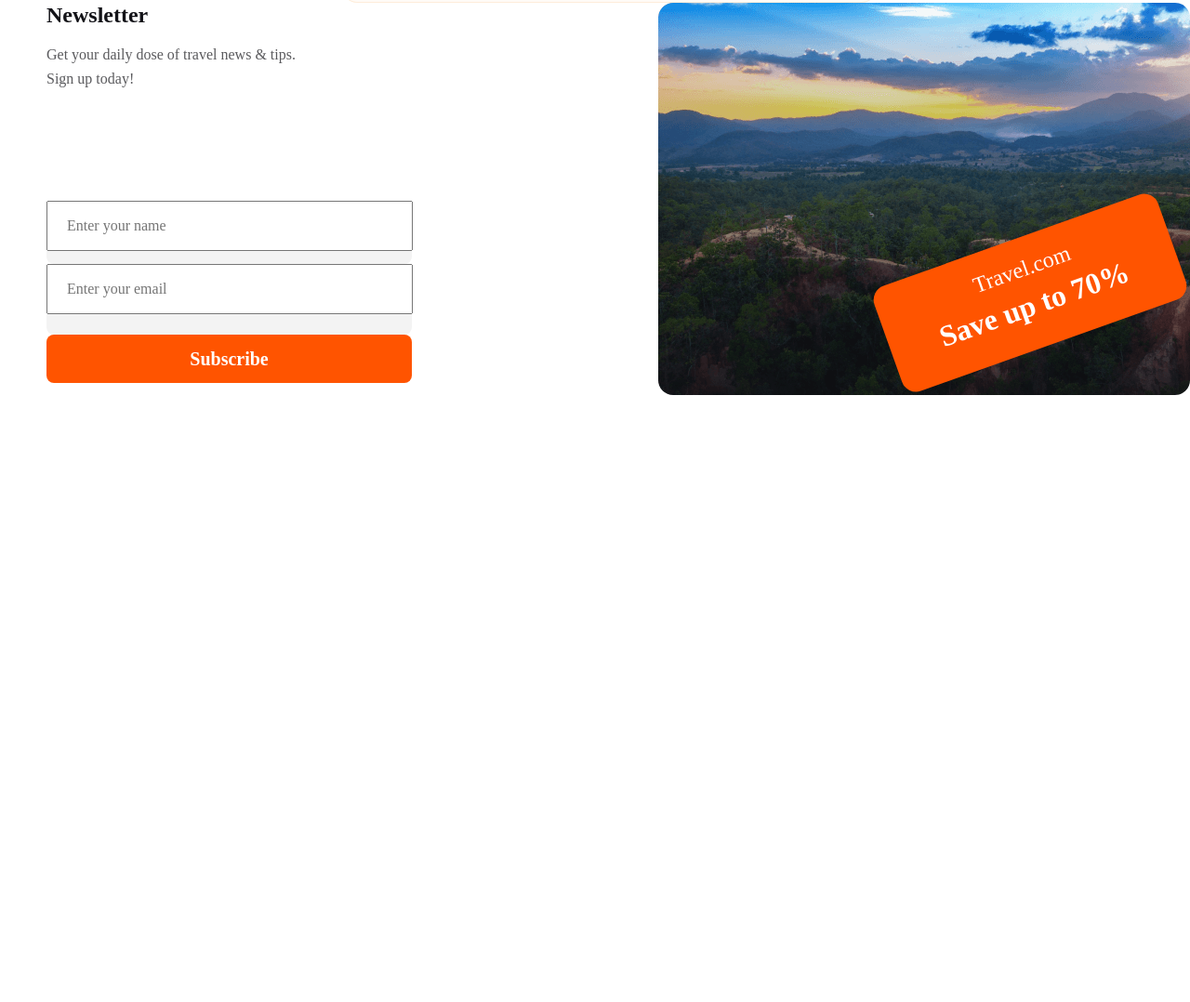
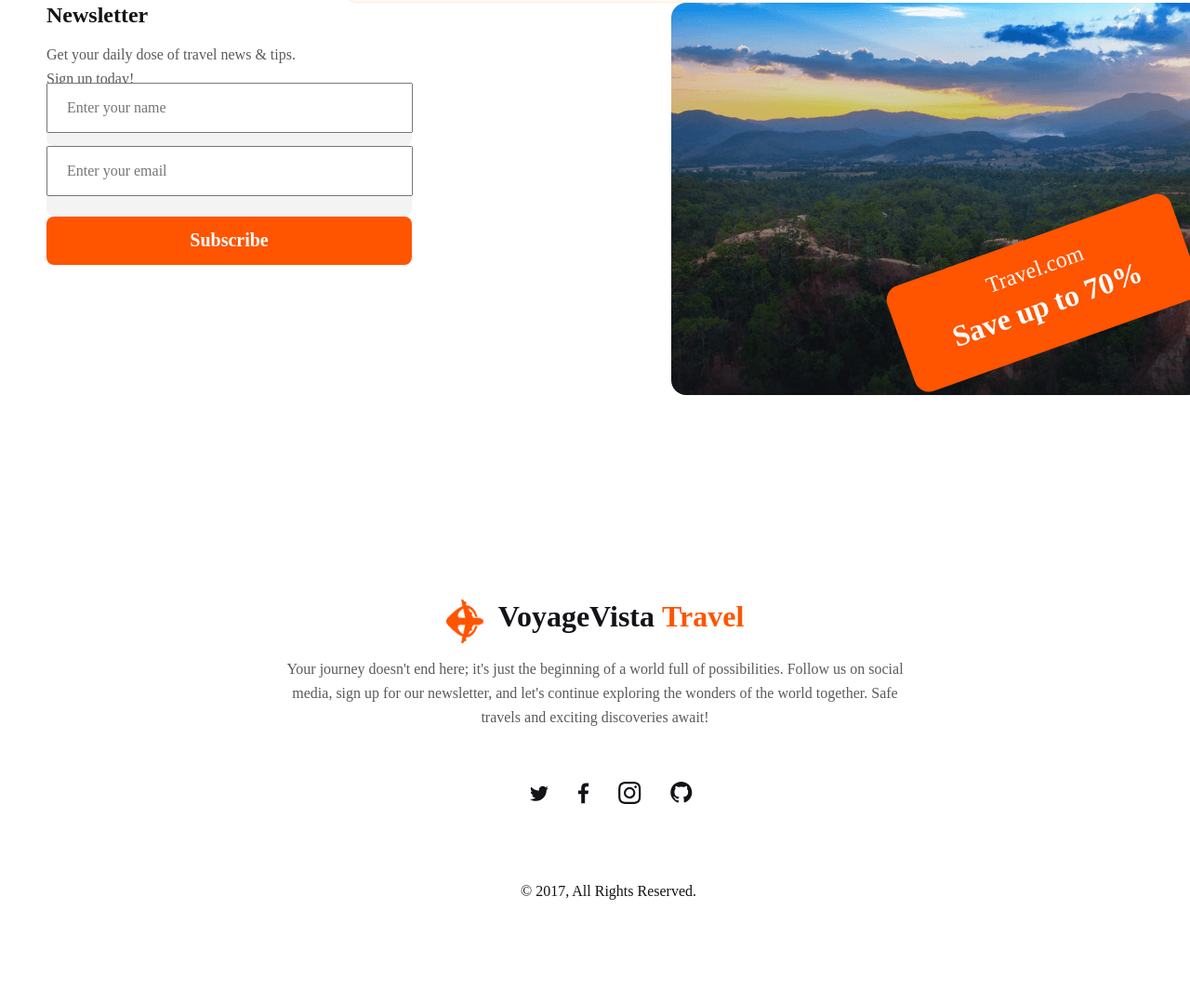
Before and after one commit to afiaafifa/B9-A2, a plain HTML site: page index.html in a window 1280 px wide. Shown: the part 3408-4486 px from the top of the page at 93% size. Before the commit the page ends 3953 px from the top, so only its background shows below. Drawn offline with Linux system fonts and the light colour scheme.

Commit message:
finished footer part

```diff
--- a/index.html
+++ b/index.html
@@ -1,11 +1,13 @@
 <!DOCTYPE html>
 <html lang="en">
+
 <head>
   <meta charset="UTF-8">
   <meta name="viewport" content="width=device-width, initial-scale=1.0">
   <title>VoyageVista Travel</title>
   <link rel="stylesheet" href="styles/styles.css">
 </head>
+
 <body>
   <header>
 
@@ -18,7 +20,9 @@
         <h1 class="banner-title">Explore Your Travel</h1>
       </div>
       <div>
-            <p class="banner-description">Explore Your Travel" is a travel agency dedicated to curating unique and personalized journeys. We believe in the spirit of exploration, encouraging travelers to embrace new destinations, cultures, and experiences. </p>
+        <p class="banner-description">Explore Your Travel" is a travel agency dedicated to curating unique and
+          personalized journeys. We believe in the spirit of exploration, encouraging travelers to embrace new
+          destinations, cultures, and experiences. </p>
       </div>
       <div class="banner-input">
         <label for="whereInput"></label>
@@ -47,20 +51,28 @@
       <div class="tour-container">
         <div class="Our-Popular-Tours">
           <h2 class="tour-title">Our Popular Tours</h2>
-            <p class="tour-descrption">Embark on a journey through the captivating landscapes and rich history of Tuscany, Italy. Our popular Tuscany Adventure tour offers an immersive experience that combines the allure of rolling vineyards, medieval towns, and Renaissance art.</p>
+          <p class="tour-descrption">Embark on a journey through the captivating landscapes and rich history of Tuscany,
+            Italy. Our popular Tuscany Adventure tour offers an immersive experience that combines the allure of rolling
+            vineyards, medieval towns, and Renaissance art.</p>
           <ul class="tour-description" style="list-style-type: disc;">
-              <li>Immerse yourself in the heart of Italian culture with visits to iconic cities like Florence, where you'll marvel at masterpieces by Michelangelo, Botticelli, and Leonardo da Vinci.</li>
+            <li>Immerse yourself in the heart of Italian culture with visits to iconic cities like Florence, where
+              you'll marvel at masterpieces by Michelangelo, Botticelli, and Leonardo da Vinci.</li>
             <br>
-              <li>Indulge in the exquisite flavors of Tuscan cuisine. From farm-to-table dining experiences to wine tastings in renowned vineyards, savor the essence of authentic Italian gastronomy.</li>
+            <li>Indulge in the exquisite flavors of Tuscan cuisine. From farm-to-table dining experiences to wine
+              tastings in renowned vineyards, savor the essence of authentic Italian gastronomy.</li>
             <br>
-              <li>Traverse the breathtaking Tuscan countryside, characterized by rolling hills adorned with olive groves and cypress trees, creating a picturesque backdrop at every turn.</li>
+            <li>Traverse the breathtaking Tuscan countryside, characterized by rolling hills adorned with olive groves
+              and cypress trees, creating a picturesque backdrop at every turn.</li>
           </ul>
-            <p class="tour-descrption">Whether you're an art enthusiast, a foodie, or simply seeking a serene escape, our Tuscany Adventure promises an unforgettable journey through one of Italy's most enchanting regions. Join us and create memories that will last a lifetime.</p>
+          <p class="tour-descrption">Whether you're an art enthusiast, a foodie, or simply seeking a serene escape, our
+            Tuscany Adventure promises an unforgettable journey through one of Italy's most enchanting regions. Join us
+            and create memories that will last a lifetime.</p>
           <div><button class="btn-read-me"><span class="read">Read More</span></button></div>
         </div>
         <div class="Rectangle-4">
           <img src="Images/Rectangle 4.png" alt="">
-          </div></div>
+        </div>
+      </div>
     </section>
     <!-- Choose Your Destination section -->
     <section>
@@ -69,7 +81,9 @@
           <h1 class="destination-title">Choose Your Destination</h1>
         </div>
         <div class="destination-description">
-            <p>Life is a grand adventure, and it's time to seize the opportunity to explore the world. "Choose Your Destination" is more than a travel agency; it's a gateway to creating lasting memories and embracing the diversity of our planet.</p>
+          <p>Life is a grand adventure, and it's time to seize the opportunity to explore the world. "Choose Your
+            Destination" is more than a travel agency; it's a gateway to creating lasting memories and embracing the
+            diversity of our planet.</p>
         </div>
       </section>
       <section>
@@ -91,23 +105,31 @@
         <h1 class="Choose-Us-title">Why Choose Us</h1>
       </div>
       <div>
-            <p class="Choose-Us-description">Choose "Choose Your Destination" for a travel partner that goes beyond expectations, turning your wanderlust into a tapestry of unforgettable experiences. Your journey begins with us.</p>
+        <p class="Choose-Us-description">Choose "Choose Your Destination" for a travel partner that goes beyond
+          expectations, turning your wanderlust into a tapestry of unforgettable experiences. Your journey begins with
+          us.</p>
       </div>
       <div class="choose">
         <div class="eight">
           <img class="choose-img" src="Images/hotel 1.svg" alt="">
           <h2 class="choose-title">Handpicked Hotels</h2>
-              <p class="choose-description">We believe in the power of personalized travel. Our expert team works closely with you to understand your desires and preferences, crafting bespoke itineraries that resonate with your unique sense of adventure.</p>
+          <p class="choose-description">We believe in the power of personalized travel. Our expert team works closely
+            with you to understand your desires and preferences, crafting bespoke itineraries that resonate with your
+            unique sense of adventure.</p>
         </div>
         <div class="nine">
           <img class="choose-img" src="Images/map 1.svg " alt="">
           <h2 class="choose-title">World Class Service</h2>
-              <p class="choose-description">Your satisfaction is our priority. Our commitment to providing exceptional customer service means you can embark on your adventure with confidence, knowing we are dedicated to making your travel dreams a reality.</p>
+          <p class="choose-description">Your satisfaction is our priority. Our commitment to providing exceptional
+            customer service means you can embark on your adventure with confidence, knowing we are dedicated to making
+            your travel dreams a reality.</p>
         </div>
         <div class="ten">
           <img class="choose-img" src="Images/price-tag 1.svg" alt="">
           <h2 class="choose-title">Best Price Guarantee</h2>
-              <p class="choose-description">Our pricing is straightforward and transparent. We believe in clarity, and there are no hidden fees or surprise costs. What you see is what you get, allowing you to plan your travel budget with confidence.</p>
+          <p class="choose-description">Our pricing is straightforward and transparent. We believe in clarity, and there
+            are no hidden fees or surprise costs. What you see is what you get, allowing you to plan your travel budget
+            with confidence.</p>
         </div>
       </div>
     </section>
@@ -121,12 +143,12 @@
           <div class="line">
             <form>
               <div class="name">
-                  <label  for="name"></label>
+                <label for="name"></label>
                 <input type="text" id="name" placeholder="Enter your name" required>
               </div>
 
               <div class="email">
-                    <label  for="email"></label>
+                <label for="email"></label>
                 <input type="email" id="email" placeholder="Enter your email" required>
               </div>
               <button class="subscribe" type="submit"><span class="Subscribe-btn">Subscribe</span></button>
@@ -149,7 +171,34 @@
 
   </main>
   <footer>
+    <div>
+      <div class="font">
+        <img class="group-img" src="Images/Group 40071 (2).png" alt="">
+        <h1 class="footer-title">VoyageVista <span class="footer-title-travel">Travel</span></h1>
+      </div>
+      <div>
+        <p class="footer-description">Your journey doesn't end here; it's just the beginning of a world full of
+          possibilities. Follow us on social media, sign up for our newsletter, and let's continue exploring the wonders
+          of the world together. Safe travels and exciting discoveries await!</p>
+      </div>
+
+
+
+      <div class="line"></div>
+      <div class="social-icons">
+
+        <img src="Images/Social.svg" alt="Social Icon 1">
+
+
+      </div>
+      <div class="line-two">
+        <div class="rights">
+          <p>&copy; 2017, All Rights Reserved.</p>
+        </div>
+      </div>
+    </div>
 
   </footer>
 </body>
+
 </html>
--- a/styles/styles.css
+++ b/styles/styles.css
@@ -437,8 +437,77 @@ background: #FF5400;
 position: relative;
 top: -170px;
 left: 238px;
+}
+/* footer section styles */
+.footer{
+    width: 1440px;
+height: 502px;
+flex-shrink: 0;
+background: rgba(19, 19, 24, 0.05);
+margin-top: 400px;
+}
+.font{
+    display: flex;
+    justify-content: center;
+    margin-top: 100px;
+}
+.group-img{
+    width: 40px;
+height: 46.673px;
+flex-shrink: 0;
+padding-right: 16px;
+padding-bottom: 15px;
+}
+.footer-title{
+    color:  #131318;
+font-weight: 800;
+padding-bottom: 15px;
+}
+.footer-title-travel{
+    color: #FF5400;
+font-size: 32px;
+font-weight: 800;
+padding-bottom: 15px;
+}
+.footer-description{
+    color: #5A5A5D;
+text-align: center;
+font-size: 16px;
+font-weight: 400;
+line-height: 26px;
+padding: 0 300px 35px;
+}
 
+.line{
+    display:flex;
+    justify-content: space-between;
+    align-items: center;
+    color: #FFF;
+    padding-top: 20px;
+    width: 1320px;
+height: 1px;
 }
+.social-icons{
+    justify-content: center;
+    padding: 0px 570px 20px;
+}
+.line-two{
+    display:flex;
+    justify-content: space-between;
+    align-items: center;
+    color: #FFF;
+    padding-top: 50px;
+    width: 872px;
+height: 1px;
+}
+.rights{ color: #131318;
+font-size: 16px;
+font-weight: 300;
+justify-content: center;
+padding: 150px 0 110px;
+margin-left: 560px;
+}
+
 
 
 
```
Also changed, not shown: Images/Social.svg (added). Lines whose indentation alone changed are shown as unchanged.
